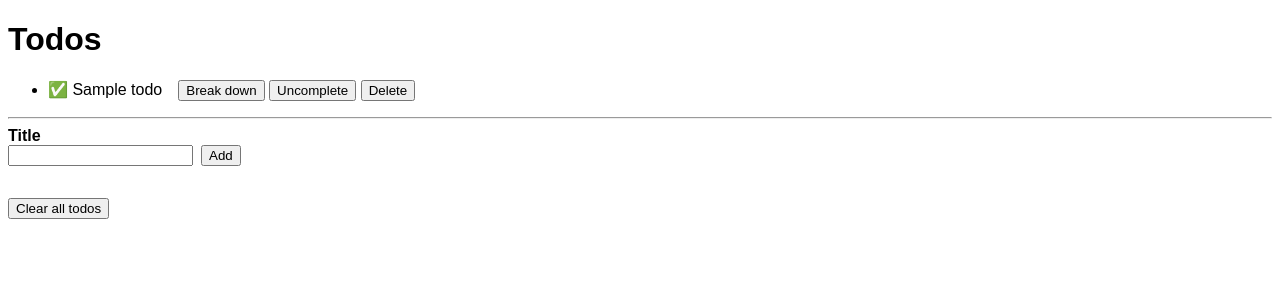
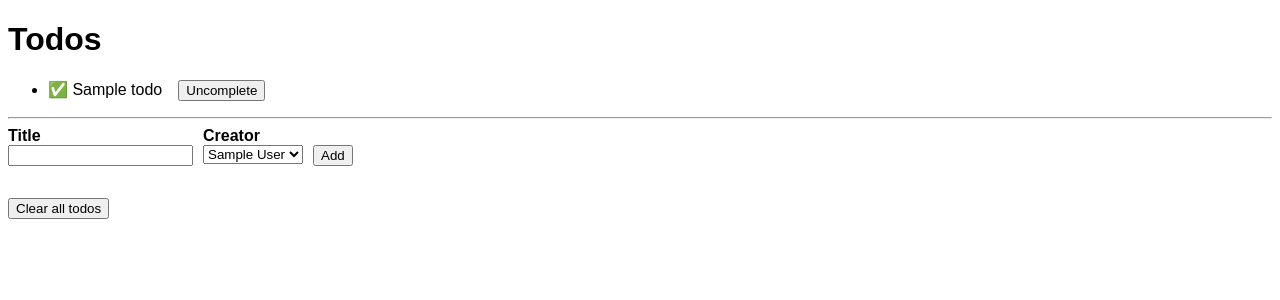
Before and after one commit to kolofordjango/todo-demo, a Django app: page / in a window 1280 px wide. Shown: the top 300 px of the page. Run offline with Django 4.2, Linux system fonts and the light colour scheme; tables that the repository leaves empty hold one stand-in row (values such as "Sample post"); data that the repository does not hold is empty.

Commit message:
Add more complexity - User and Event model - Fortune cookie message

```diff
--- a/core/models.py
+++ b/core/models.py
@@ -1,7 +1,29 @@
 from django.db import models
 
-# Create your models here.
+
+class User(models.Model):
+    name = models.CharField(max_length=200)
+    created_at = models.DateTimeField(auto_now_add=True)
+
+    lifetime_todos_created = models.IntegerField(default=0)
+
+
+    def __str__(self):
+        return self.name
+
 
 class Todo(models.Model):
     title = models.CharField(max_length=200)
     is_completed = models.BooleanField(default=False)
+    creator = models.ForeignKey(User, on_delete=models.CASCADE, null=True)
+
+    created_at = models.DateTimeField(auto_now_add=True)
+
+
+class Event(models.Model):
+    name = models.CharField(max_length=200)
+    user = models.ForeignKey(User, on_delete=models.CASCADE)
+
+    data = models.JSONField()
+
+    created_at = models.DateTimeField(auto_now_add=True)
--- a/core/templates/list_todos.html
+++ b/core/templates/list_todos.html
@@ -8,11 +8,11 @@
     <li style="float: left; margin-right: 1em">
         {% if todo.is_completed %}✅ {%endif%}{{ todo.title }}
     </li>
-    <form style="display: inline" method="POST" action="/break/">
+    {% comment %} <form style="display: inline" method="POST" action="/break/">
         {% csrf_token %}
         <input type="hidden" name="title" value="{{ todo.title }}">
         <button type="submit">Break down</button>
-    </form>
+    </form> {% endcomment %}
     <form style="display: inline" method="POST" action="{% url 'complete_todo' todo.id %}">
     {% csrf_token %}
         {% if todo.is_completed %}
@@ -21,24 +21,27 @@
             <button type="submit">Complete</button>
         {% endif %}
     </form>
-    <form style="display: inline" method="POST" action="{% url 'delete_todo' todo.id %}">
+    {% comment %} <form style="display: inline" method="POST" action="{% url 'delete_todo' todo.id %}">
         {% csrf_token %}
         <button type="submit">Delete</button>
-    </form>
+    </form> {% endcomment %}
 </ul>
 {% endfor %}
+{% if fortune_cookie %}
+    <p style="margin-top: 2rem">🔮 {{ fortune_cookie }}</p>
+{% endif %}
 
 <hr>
 <form style="display: inline" method="POST" action="/add/">
     {% csrf_token %}
-    <div style="display: flex;">
+    <div style="display: flex; gap: 10px;">
     {% for field in form %}
         <div style="display: flex; flex-direction: column;">
             <label style="font-weight: bold" for="{{ field.id_for_label }}">{{ field.label }}</label>
             {{ field }}
         </div>
     {% endfor %}
-    <button style="place-self: end; margin-left: 0.5rem;" type="submit">Add</button>
+    <button style="place-self: end" type="submit">Add</button>
     </div>
 </form>
 
--- a/core/views.py
+++ b/core/views.py
@@ -4,10 +4,14 @@ from functools import wraps
 import openai
 
 from django import forms
-from django.http import HttpResponseRedirect, HttpResponseForbidden
+from django.http import (
+    HttpResponseBadRequest,
+    HttpResponseRedirect,
+    HttpResponseForbidden,
+)
 from django.shortcuts import get_object_or_404, render
 
-from core.models import Todo
+from core.models import Event, Todo, User
 
 
 def authenticate(function):
@@ -17,31 +21,73 @@ def authenticate(function):
             return HttpResponseForbidden()
         else:
             return function(request, *args, **kwargs)
+
     return wrap
 
 
 class TodoForm(forms.ModelForm):
+    creator = forms.ModelChoiceField(
+        queryset=User.objects.all(), initial=User.objects.first()
+    )
+
     class Meta:
         model = Todo
-        fields = ['title']
+        fields = ["title", "creator"]
+
 
 @authenticate
 def list_todos(request):
 
-    import requests
-    google = requests.head("https://google.com")
-
     todos = Todo.objects.all().order_by("id")
     form = TodoForm()
-    return render(request, 'list_todos.html', {'todos': todos, 'form': form})
+    return render(request, "list_todos.html", {"todos": todos, "form": form})
+
 
 @authenticate
 def add_todo(request):
     form = TodoForm(request.POST)
-    if form.is_valid():
-        form.save()
-        todos = Todo.objects.all().order_by("id")
-        return render(request, "list_todos.html", {"todos": todos, "form": form})
+
+    if not form.is_valid():
+        return HttpResponseBadRequest("Invalid form")
+
+    todo = form.save()
+
+    user = todo.creator
+
+    Event.objects.create(
+        name="todo_added", data={"todo_id": todo.id, "fortune_cookie": True}, user=user
+    )
+
+    user.lifetime_todos_created = user.lifetime_todos_created + 1
+    user.save(update_fields=["lifetime_todos_created"])
+
+    todos = Todo.objects.all().order_by("id")
+
+    fortune_cookie_message = fortune_cookie(todo.title)
+    return render(
+        request,
+        "list_todos.html",
+        {"todos": todos, "form": form, "fortune_cookie": fortune_cookie_message},
+    )
+
+
+def fortune_cookie(todo_title: str) -> str:
+    PROMPT = f"""
+    Please create a very brief fortune cookie style message which
+    relates to the user provided todo.
+    """
+
+    completion = openai.ChatCompletion.create(
+        model="gpt-4-turbo-preview",
+        messages=[
+            {"role": "system", "content": PROMPT},
+            {"role": "user", "content": "Todo: " + todo_title},
+        ],
+    )
+
+    fortune_cookie_message = completion["choices"][0]["message"]["content"]
+
+    return fortune_cookie_message
 
 
 def break_down_from_gpt(title):
@@ -53,7 +99,7 @@ def break_down_from_gpt(title):
     """
 
     completion = openai.ChatCompletion.create(
-        model="gpt-4-turbo-preview",
+        model="gpt-3.5-turbo",
         messages=[
             {"role": "system", "content": PROMPT},
             {"role": "user", "content": "Todo: " + title},
@@ -64,10 +110,11 @@ def break_down_from_gpt(title):
     output = completion["choices"][0]["message"]["content"]
     return output
 
+
 @authenticate
 def breakdown_todo(request):
     # TODO: Convert this to id
-    title = request.POST['title']
+    title = request.POST["title"]
 
     existing_todo = Todo.objects.get(title=title)
     existing_todo.title = title + " (broken down 👇)"
```
Also changed, not shown: core/migrations/0002_user_todo_created_at_event_todo_creator.py (added).
